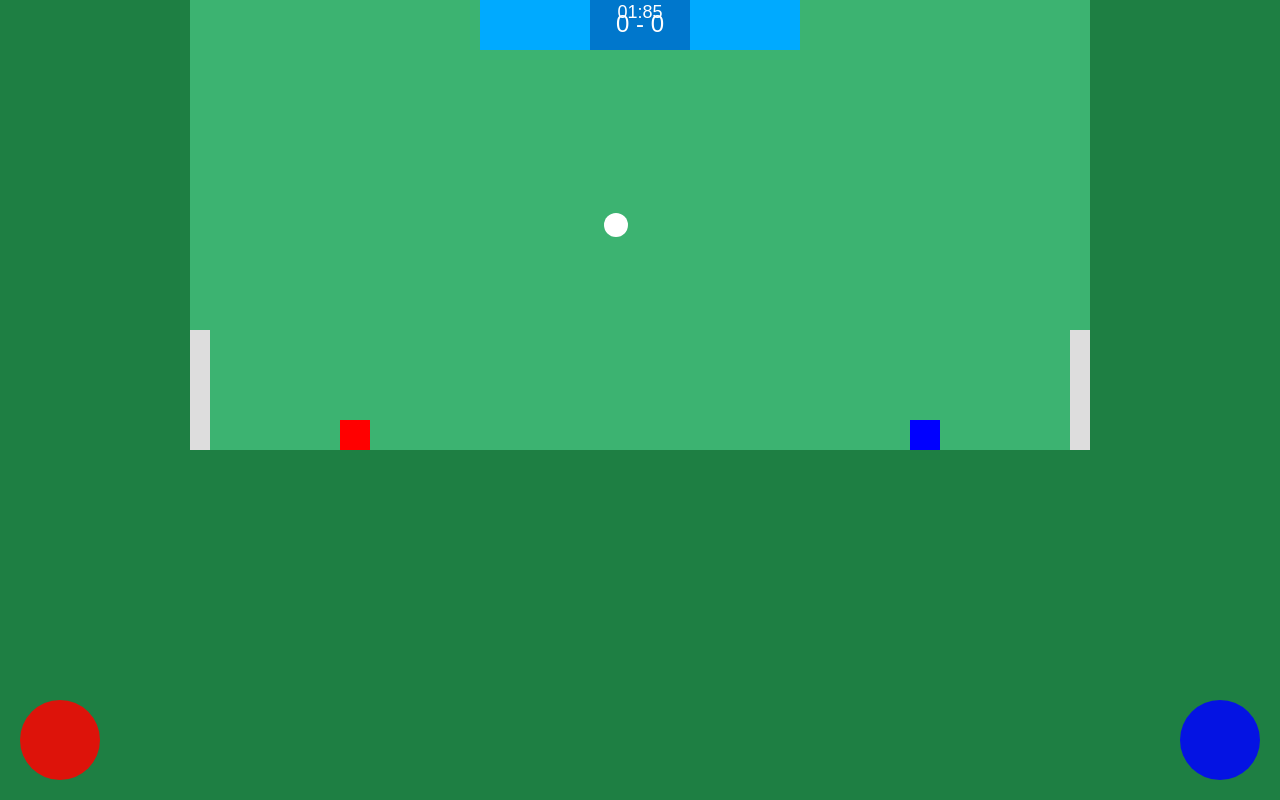
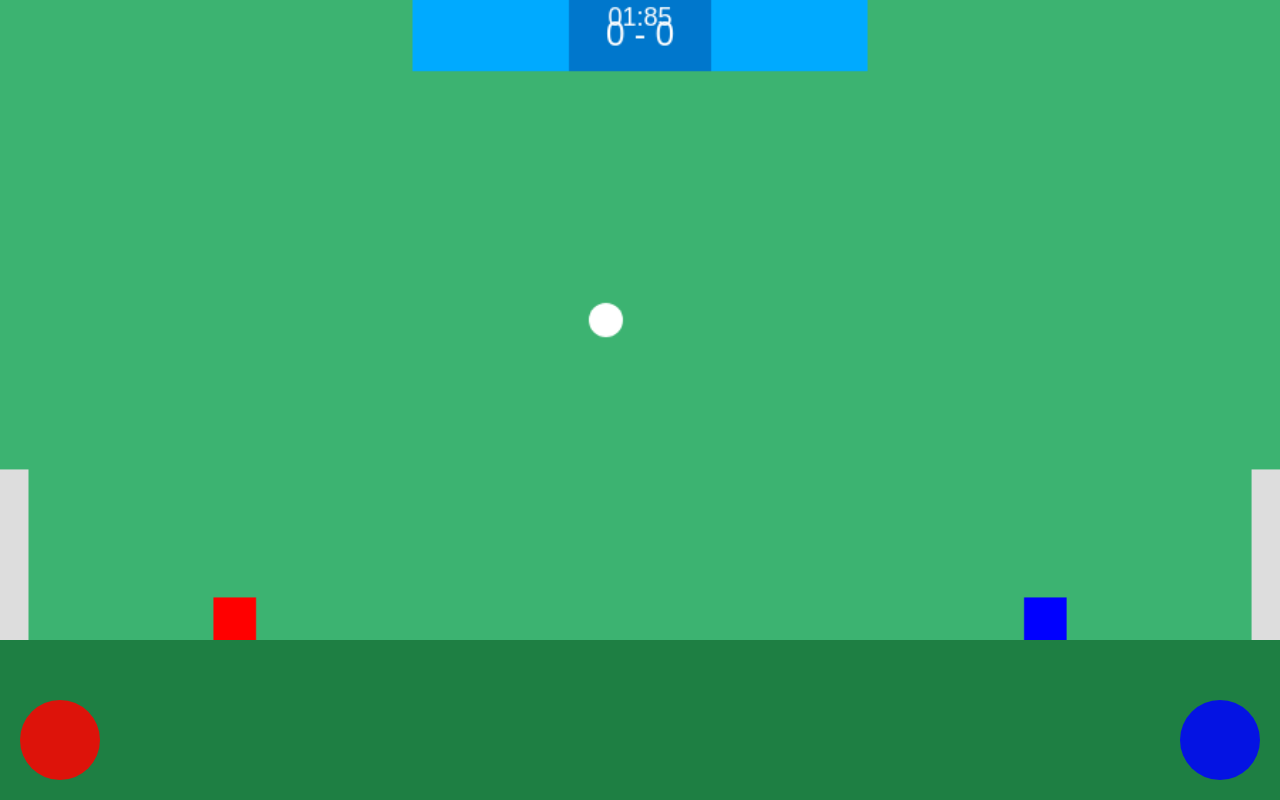
Before and after one commit to 7sz74rwvn6-oss/Square-Soccer-Bitmi-hali-, a plain HTML site: page index.html in a window 1280 px wide. Drawn offline with Linux system fonts and the light colour scheme.

Commit message:
Update index.html

```diff
--- a/index.html
+++ b/index.html
@@ -16,12 +16,13 @@
   }
 
   canvas {
-    display: block;
-    margin: auto;
-    background: #3cb371;
-    position: relative;
-    z-index: 1;
-  }
+  display: block;
+  background: #3cb371;
+  width: 100vw;
+  height: auto;
+  max-height: 100vh;
+  aspect-ratio: 2 / 1;
+}
 
   .control-btn {
     position: fixed;
```
